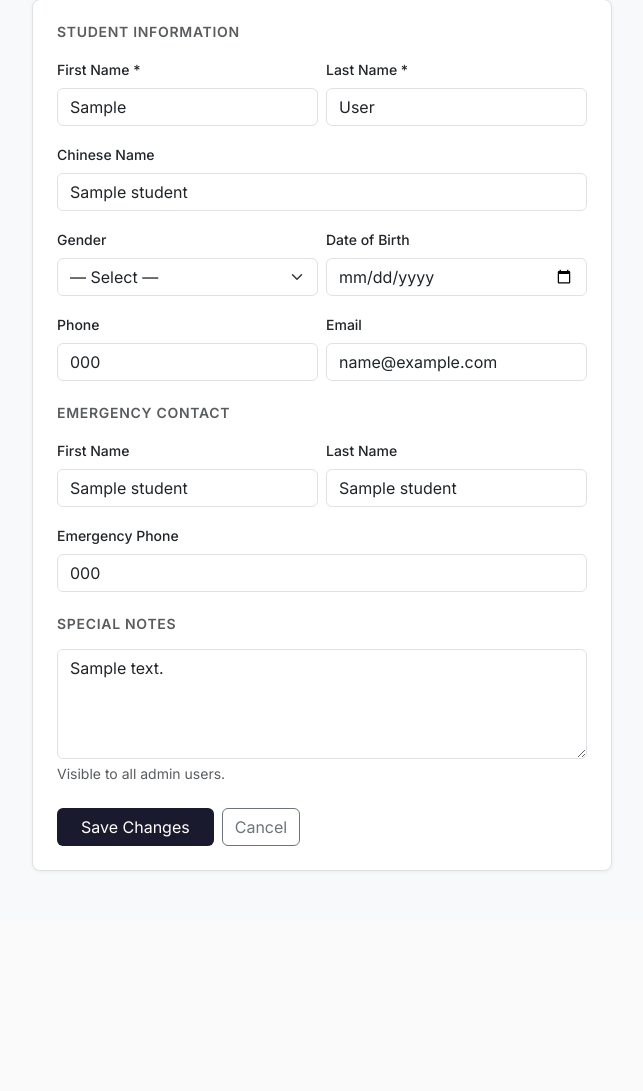
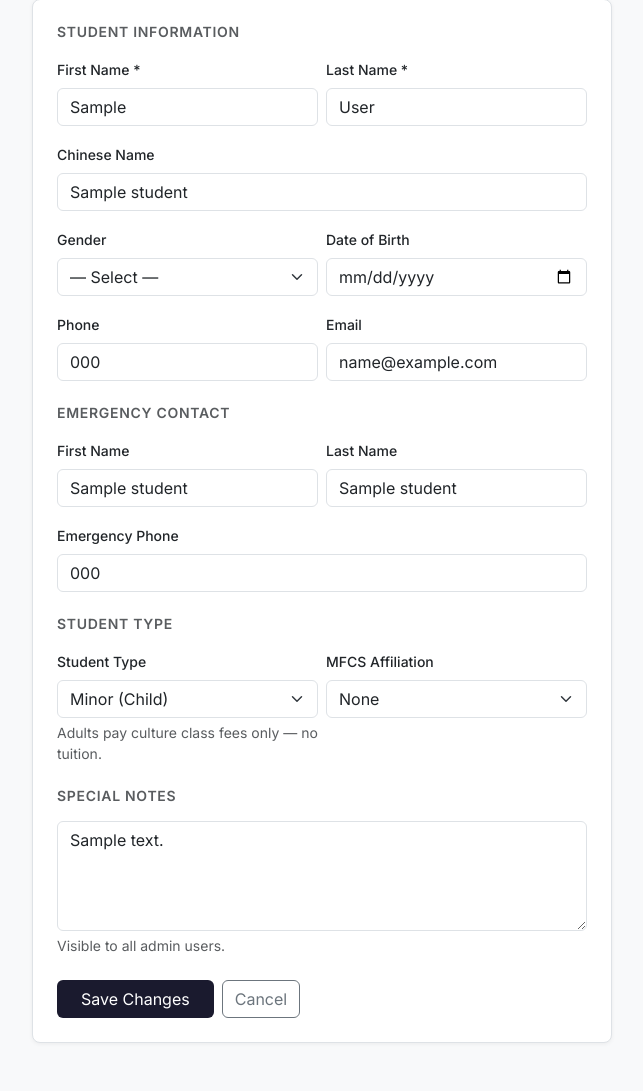
Before and after one commit to languagedeputydir-web/mfcs-registration, a Flask app: template templates/admin/edit_student.html in a window 1280 px wide. Shown: the part 153-1244 px from the top of the page, without its empty margins (74-717 px from the left). Before the commit the page ends 1024 px from the top, so only its background shows below. Run offline with Flask 3, Linux system fonts and the light colour scheme; the template is opened without the code that fills it: most values are stand-ins (such as "Sample title", 1, 10 or a date in 2020).

Commit message:
admin can change student type

```diff
--- a/templates/admin/edit_student.html
+++ b/templates/admin/edit_student.html
@@ -76,7 +76,29 @@
                pattern="\+?\(?\d[\d\s\-\.\(\)]{5,17}\d"
                title="Enter a valid phone number with at least 7 digits (e.g. 732-555-1234)">
     </div>
-    <h6 class="text-uppercase text-muted small fw-600 mb-3" style="letter-spacing:.05em">Special Notes</h6>
+    <h6 class="text-uppercase text-muted small fw-600 mb-3 mt-4" style="letter-spacing:.05em">Student Type</h6>
+    <div class="row g-2 mb-3">
+      <div class="col-6">
+        <label class="form-label small fw-500">Student Type</label>
+        <select name="is_adult" class="form-select">
+          <option value="0" {% if not student.is_adult %}selected{% endif %}>Minor (Child)</option>
+          <option value="1" {% if student.is_adult %}selected{% endif %}>Adult</option>
+        </select>
+        <div class="form-text">Adults pay culture class fees only — no tuition.</div>
+      </div>
+      <div class="col-6">
+        <label class="form-label small fw-500">MFCS Affiliation</label>
+        <select name="mfcs_affiliation" class="form-select">
+          <option value="N" {% if student.mfcs_affiliation not in ('Y','P','G','B','A') %}selected{% endif %}>None</option>
+          <option value="P" {% if student.mfcs_affiliation == 'P' %}selected{% endif %}>Current Parent</option>
+          <option value="G" {% if student.mfcs_affiliation == 'G' %}selected{% endif %}>Grandparent</option>
+          <option value="B" {% if student.mfcs_affiliation == 'B' %}selected{% endif %}>Board Member</option>
+          <option value="A" {% if student.mfcs_affiliation == 'A' %}selected{% endif %}>Alumni</option>
+          <option value="Y" {% if student.mfcs_affiliation == 'Y' %}selected{% endif %}>Yes (general)</option>
+        </select>
+      </div>
+    </div>
+    <h6 class="text-uppercase text-muted small fw-600 mb-3 mt-4" style="letter-spacing:.05em">Special Notes</h6>
     <div class="mb-4">
       <textarea name="special_note" rows="4" class="form-control"
                 placeholder="Medical conditions, allergies, photo/social media permission, etc.">{{ student.special_note or '' }}</textarea>
```
Also changed, not shown: routes/admin.py (+6 -3 lines).
